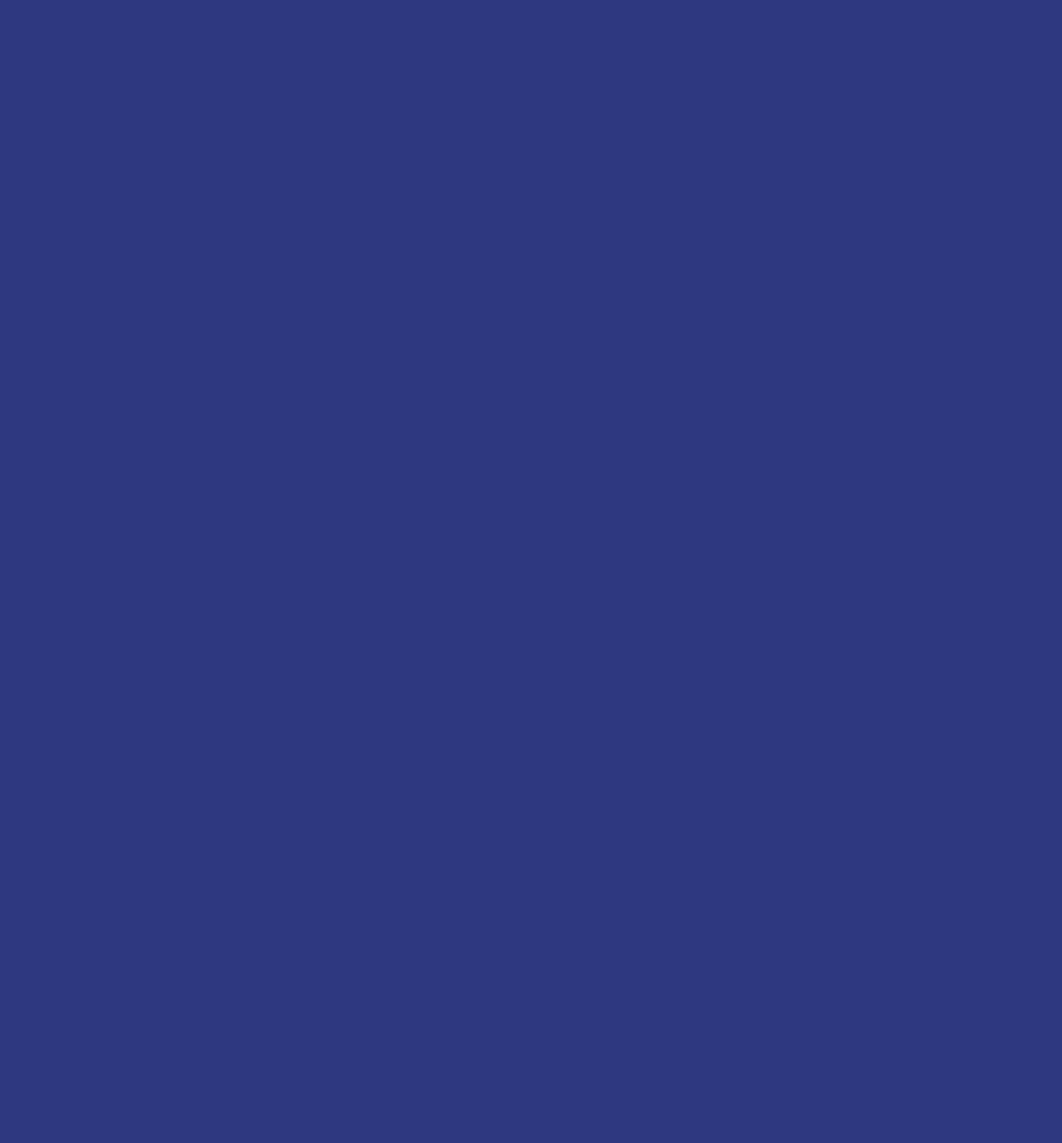
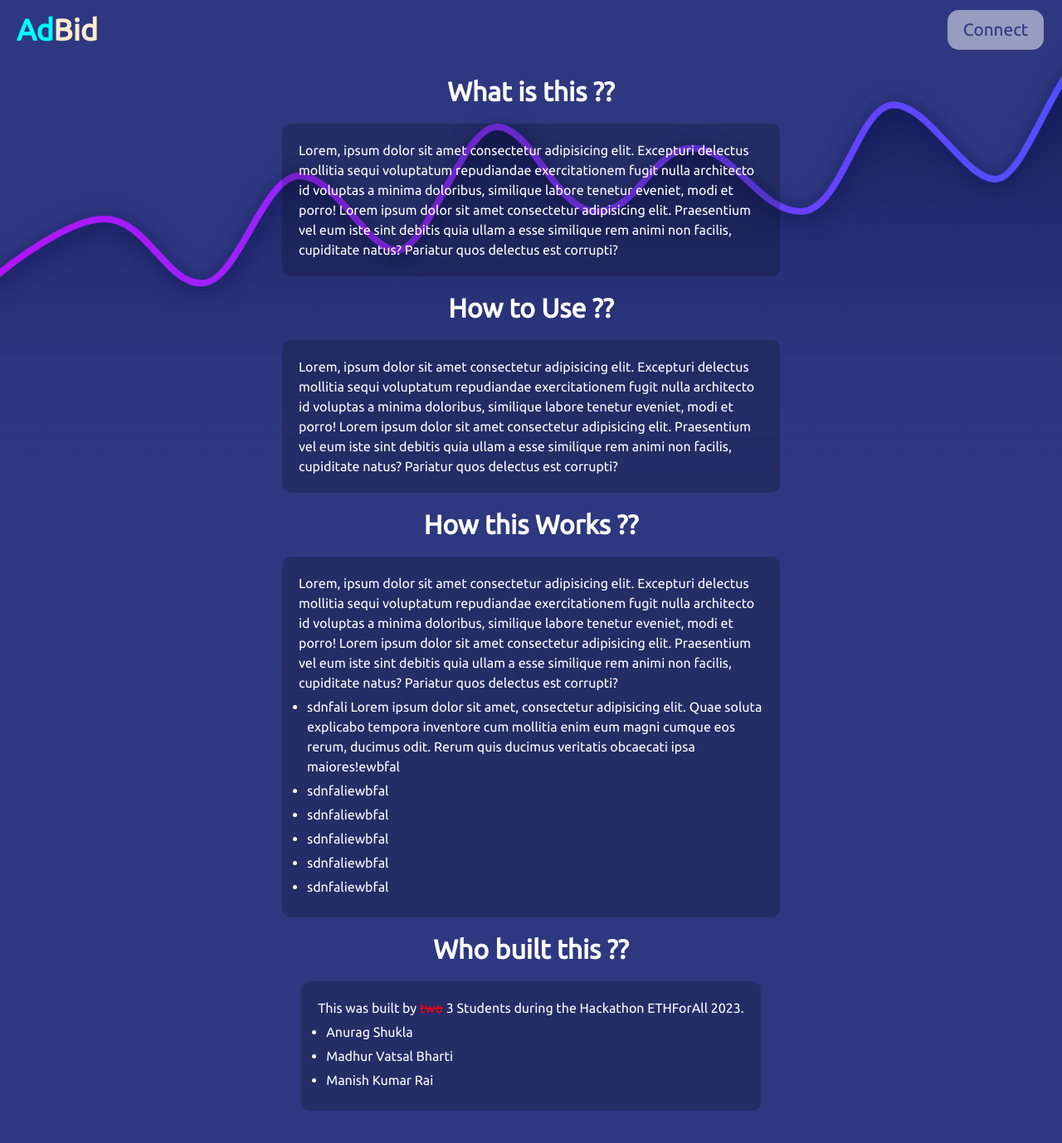
Before and after one commit to theanuragshukla/AdBid_ETHForAll, a React (Vite) app in the folder client/: page /about in a window 1280 px wide. Before the commit this address had no page. Shown: the top 1378 px of the page at 83% size. Before the commit the page ends 800 px from the top, so only its background shows below. Built offline with nearby package versions, Linux system fonts and the light colour scheme.

Commit message:
added /about

```diff
--- /dev/null
+++ b/client/src/About.css
@@ -0,0 +1,40 @@
+.section {
+  flex-direction: column;
+  color: "#fff";
+  margin: 0 40px;
+}
+.heading {
+  margin: 20px auto;
+}
+
+.para {
+  text-align: left;
+  background: rgba(0, 0, 0, 0.2);
+  border-radius: 10px;
+  padding: 20px;
+  max-width: 600px;
+}
+
+h1,
+h2,
+p {
+  color: #fff;
+}
+p {
+  line-height: 150%;
+}
+ul {
+  padding-left: 10px;
+  margin: 5px 0;
+}
+li {
+  margin-top: 5px;
+}
+.strike {
+  text-decoration: line-through;
+  color: #f00;
+}
+a {
+  color: #fff;
+  text-decoration: none;
+}
--- /dev/null
+++ b/client/src/About.jsx
@@ -0,0 +1,101 @@
+import React from "react";
+import "./About.css";
+import NavBar from "./NavBar";
+const About = () => {
+  return (
+    <div className="flex AboutMain">
+      <NavBar />
+      <div className="flex section">
+        <div className="heading">
+          <h1>What is this ??</h1>
+        </div>
+        <div className="para">
+          <p>
+            Lorem, ipsum dolor sit amet consectetur adipisicing elit. Excepturi
+            delectus mollitia sequi voluptatum repudiandae exercitationem fugit
+            nulla architecto id voluptas a minima doloribus, similique labore
+            tenetur eveniet, modi et porro! Lorem ipsum dolor sit amet
+            consectetur adipisicing elit. Praesentium vel eum iste sint debitis
+            quia ullam a esse similique rem animi non facilis, cupiditate natus?
+            Pariatur quos delectus est corrupti?
+          </p>
+        </div>
+      </div>{" "}
+      <div className="flex section">
+        <div className="heading">
+          <h1>How to Use ??</h1>
+        </div>
+        <div className="para">
+          <p>
+            Lorem, ipsum dolor sit amet consectetur adipisicing elit. Excepturi
+            delectus mollitia sequi voluptatum repudiandae exercitationem fugit
+            nulla architecto id voluptas a minima doloribus, similique labore
+            tenetur eveniet, modi et porro! Lorem ipsum dolor sit amet
+            consectetur adipisicing elit. Praesentium vel eum iste sint debitis
+            quia ullam a esse similique rem animi non facilis, cupiditate natus?
+            Pariatur quos delectus est corrupti?
+          </p>
+        </div>
+      </div>
+      <div className="flex section">
+        <div className="heading">
+          <h1>How this Works ??</h1>
+        </div>
+        <div className="para">
+          <p>
+            Lorem, ipsum dolor sit amet consectetur adipisicing elit. Excepturi
+            delectus mollitia sequi voluptatum repudiandae exercitationem fugit
+            nulla architecto id voluptas a minima doloribus, similique labore
+            tenetur eveniet, modi et porro! Lorem ipsum dolor sit amet
+            consectetur adipisicing elit. Praesentium vel eum iste sint debitis
+            quia ullam a esse similique rem animi non facilis, cupiditate natus?
+            Pariatur quos delectus est corrupti?
+            <ul>
+              <li>
+                sdnfali Lorem ipsum dolor sit amet, consectetur adipisicing
+                elit. Quae soluta explicabo tempora inventore cum mollitia enim
+                eum magni cumque eos rerum, ducimus odit. Rerum quis ducimus
+                veritatis obcaecati ipsa maiores!ewbfal
+              </li>
+              <li>sdnfaliewbfal</li>
+              <li>sdnfaliewbfal</li>
+              <li>sdnfaliewbfal</li>
+              <li>sdnfaliewbfal</li>
+              <li>sdnfaliewbfal</li>
+            </ul>
+          </p>
+        </div>
+      </div>{" "}
+      <div className="flex section">
+        <div className="heading">
+          <h1>Who built this ??</h1>
+        </div>
+        <div className="para">
+          <p>
+            This was built by <span className="strike">two</span> 3 Students
+            during the Hackathon <span className="bold">ETHForAll 2023</span>.
+            <ul>
+              <li>
+                <a href="https://theanuragshukla.github.io/portfolio">
+                  Anurag Shukla
+                </a>
+              </li>
+              <li>
+                <a href="https://github.com/vatsalmadhur">
+                  Madhur Vatsal Bharti
+                </a>
+              </li>
+              <li>
+                <a href="https:///github.com/kumarmanishrai">
+                  Manish Kumar Rai
+                </a>
+              </li>
+            </ul>
+          </p>
+        </div>
+      </div>{" "}
+    </div>
+  );
+};
+
+export default About;
--- a/client/src/App.jsx
+++ b/client/src/App.jsx
@@ -4,6 +4,7 @@ import {UserContext} from './userContext'
 import {Route, Routes} from 'react-router-dom';
 import DashBoard from './DashBoard';
 import Homepage from './Homepage'
+import About from './About'
 function App() {
 
 	const [user, setUser] = useState({
@@ -17,6 +18,7 @@ function App() {
 		<Routes>
 		<Route path='/' element={<Homepage/>}/>
 		<Route path='/manage' element={<DashBoard/>}/>
+		<Route path='/about' element={<About/>}/>
 		</Routes>
 		</div>
 		</UserContext.Provider>
--- a/client/src/Cards/Card.css
+++ b/client/src/Cards/Card.css
@@ -34,6 +34,7 @@ input {
   align-items: center;
   flex-direction: column;
   margin-top: 60px;
+  margin-bottom: 50px;
 }
 
 .list p {
@@ -58,7 +59,6 @@ input {
 .bidBox {
   width: 100%;
   display: grid;
-  margin-top: 50px;
   padding: 10px 0;
   grid-template-columns: 3fr 1fr;
   column-gap: 10px;
--- a/client/src/ContractInfo/index.jsx
+++ b/client/src/ContractInfo/index.jsx
@@ -76,27 +76,24 @@ const ContractInfo = ({ user, data, update }) => {
             </p>
             <p>
               <span className="key"># Current CID</span>
-              <span className="value">
-                {data.cid || "Metamask not Connected"}
-              </span>
+              <span className="value">{data.cid || "getting data..."}</span>
             </p>
 
             <p>
               <span className="key"># Current Bidder</span>
-              <span className="value">
-                {data.owner || "Metamask not Connected"}
-              </span>
+              <span className="value">{data.owner || "getting data..."}</span>
             </p>
             <p>
               <span className="key"># Last Bid Amount</span>
               <span className="value">
-                {(data.price && data.price.toString()) ||
-                  "Metamask not Connected"}
+                {(data.price && data.price.toString()) || "getting data..."}
               </span>
             </p>
           </div>
+          {user.connected ? (
+            <div className="bidBox">
               {!isOwner ? (
-            <div className="bidBox">
+                <>
                   <input
                     type="number"
                     name="amount"
@@ -107,9 +104,9 @@ const ContractInfo = ({ user, data, update }) => {
                   <button onClick={HandleBid}>
                     {loading ? "wait..." : "Confirm"}
                   </button>
-            </div>
+                </>
               ) : (
-            <div className="bidBox">
+                <>
                   <input
                     type="file"
                     name="file"
@@ -117,7 +114,13 @@ const ContractInfo = ({ user, data, update }) => {
                     onChange={handleFileChange}
                   />
                   <button onClick={handleUpload}>{uploadStatus}</button>
+                </>
+              )}
             </div>
+          ) : (
+            <center>
+              <h3>Connect your Wallet for taking furthur actions</h3>
+            </center>
           )}
         </Card>
       </div>
--- a/client/src/ContractMethods.js
+++ b/client/src/ContractMethods.js
@@ -4,26 +4,19 @@ import TaskAbi from "./utils/AdBidContract.json";
 
 const getContractData = async ({ setData }) => {
   try {
-    const { ethereum } = window;
-    if (ethereum) {
-      const provider = new ethers.providers.Web3Provider(
-        window.ethereum,
-        "any"
+    const provider = new ethers.providers.JsonRpcProvider(
+      "https://matic-mumbai.chainstacklabs.com/"
     );
-      const signer = provider.getSigner();
     const TaskContract = new ethers.Contract(
       TaskContractAddress,
       TaskAbi.abi,
-        signer
+      provider
     );
     const cid = await TaskContract.getCid();
     const owner = await TaskContract.tempOwner();
     const price = await TaskContract.price();
 
     setData({ cid, owner, price });
-    } else {
-      console.log("Ethereum object doesn't exist");
-    }
   } catch (error) {
     console.log(error);
   }
@@ -35,10 +28,7 @@ const setCid = async ({ user, newCid }) => {
     const { ethereum } = window;
 
     if (ethereum) {
-      const provider = new ethers.providers.Web3Provider(
-        window.ethereum,
-        "any"
-      );
+      const provider = new ethers.providers.Web3Provider(ethereum, "any");
       const signer = provider.getSigner();
       const TaskContract = new ethers.Contract(
         TaskContractAddress,
@@ -51,7 +41,7 @@ const setCid = async ({ user, newCid }) => {
         alert("error message");
         return;
       } else {
-        alert("done");
+        alert("done! content updated");
       }
     } else {
       console.log("Ethereum object doesn't exist");
@@ -67,10 +57,7 @@ const bid = async ({ user, price }) => {
     const { ethereum } = window;
 
     if (ethereum) {
-      const provider = new ethers.providers.Web3Provider(
-        window.ethereum,
-        "any"
-      );
+      const provider = new ethers.providers.Web3Provider(ethereum, "any");
       const signer = provider.getSigner();
       const TaskContract = new ethers.Contract(
         TaskContractAddress,
@@ -85,7 +72,7 @@ const bid = async ({ user, price }) => {
         alert("error message");
         return;
       } else {
-        alert("done");
+        alert("done! transaction successfull");
       }
     } else {
       console.log("Ethereum object doesn't exist");
--- a/client/src/Homepage.jsx
+++ b/client/src/Homepage.jsx
@@ -1,10 +1,20 @@
-import React from "react";
+import React, { useEffect, useState } from "react";
+import { getContractData } from "./ContractMethods";
 
 const Homepage = () => {
+  const [data, setData] = useState(null);
+  useEffect(() => {
+    getContractData({ setData });
+  });
   return (
-    <center>
-      <h2>made with 🖤 by manish</h2>
-    </center>
+    <div className="homeMain">
+      {data && (
+        <iframe
+          src={`https://ipfs.io/ipfs/${data.cid}`}
+          frameborder="0"
+        ></iframe>
+      )}
+    </div>
   );
 };
 export default Homepage;
--- a/client/src/NavBar/index.jsx
+++ b/client/src/NavBar/index.jsx
@@ -21,10 +21,10 @@ const NavBar = () => {
       let chainId = await ethereum.request({ method: "eth_chainId" });
       console.log("Connected to chain:" + chainId);
 
-      const goerliChainId = "0x13881";
+      const PolygonChainId = "0x13881";
 
-      if (chainId !== goerliChainId) {
-        alert("You are not connected to the goerli Testnet!");
+      if (chainId !== PolygonChainId) {
+        alert("You are not connected to the Polygon Testnet!");
         return;
       } else {
         setCorrectNetwork(true);
--- a/client/src/index.css
+++ b/client/src/index.css
@@ -5,3 +5,8 @@
   box-sizing: border-box;
   font-family: Ubuntu;
 }
+
+*::-webkit-scrollbar {
+  width: 0;
+  height: 0;
+}
```
Lines whose indentation alone changed are shown as unchanged.
